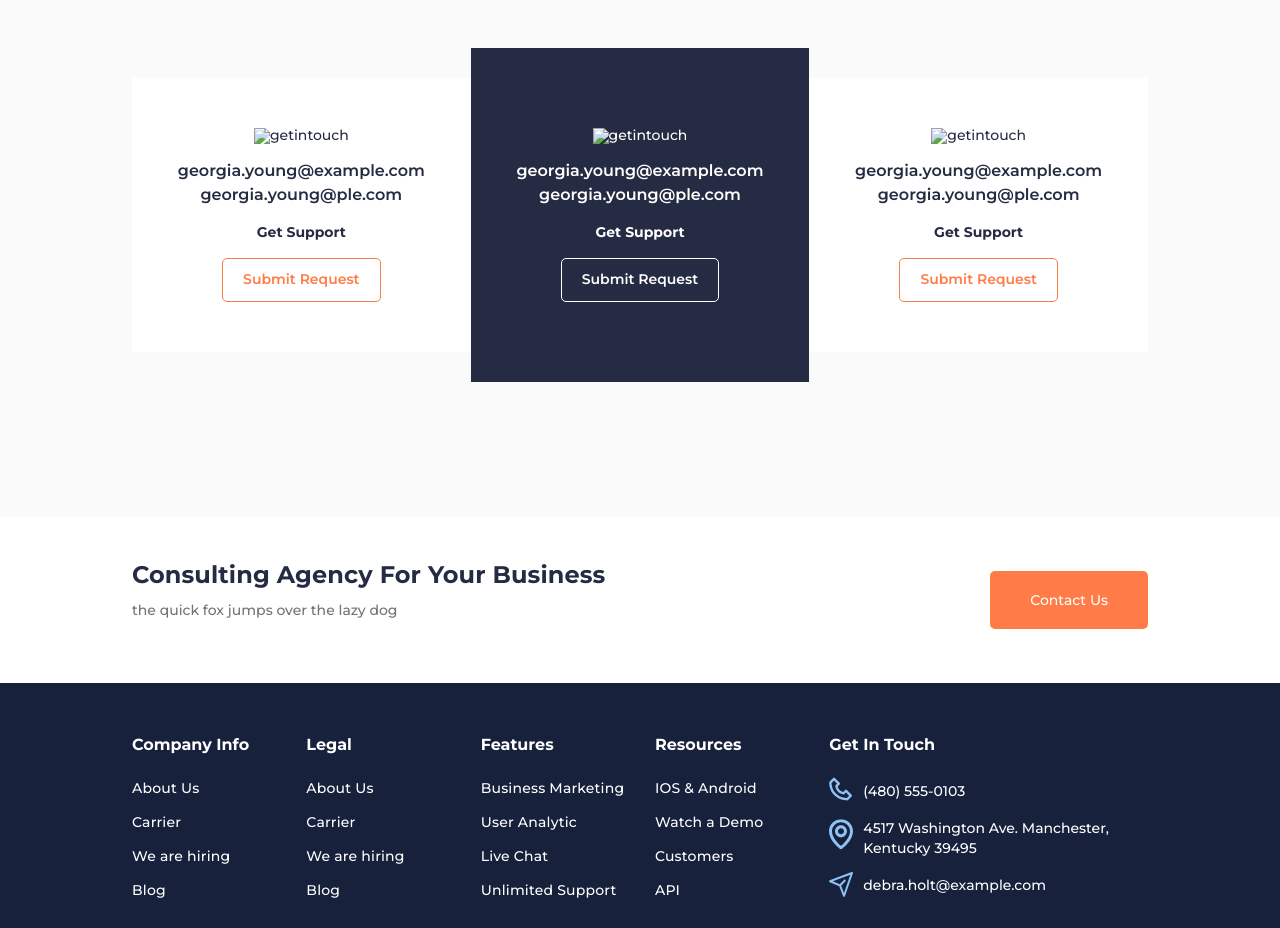
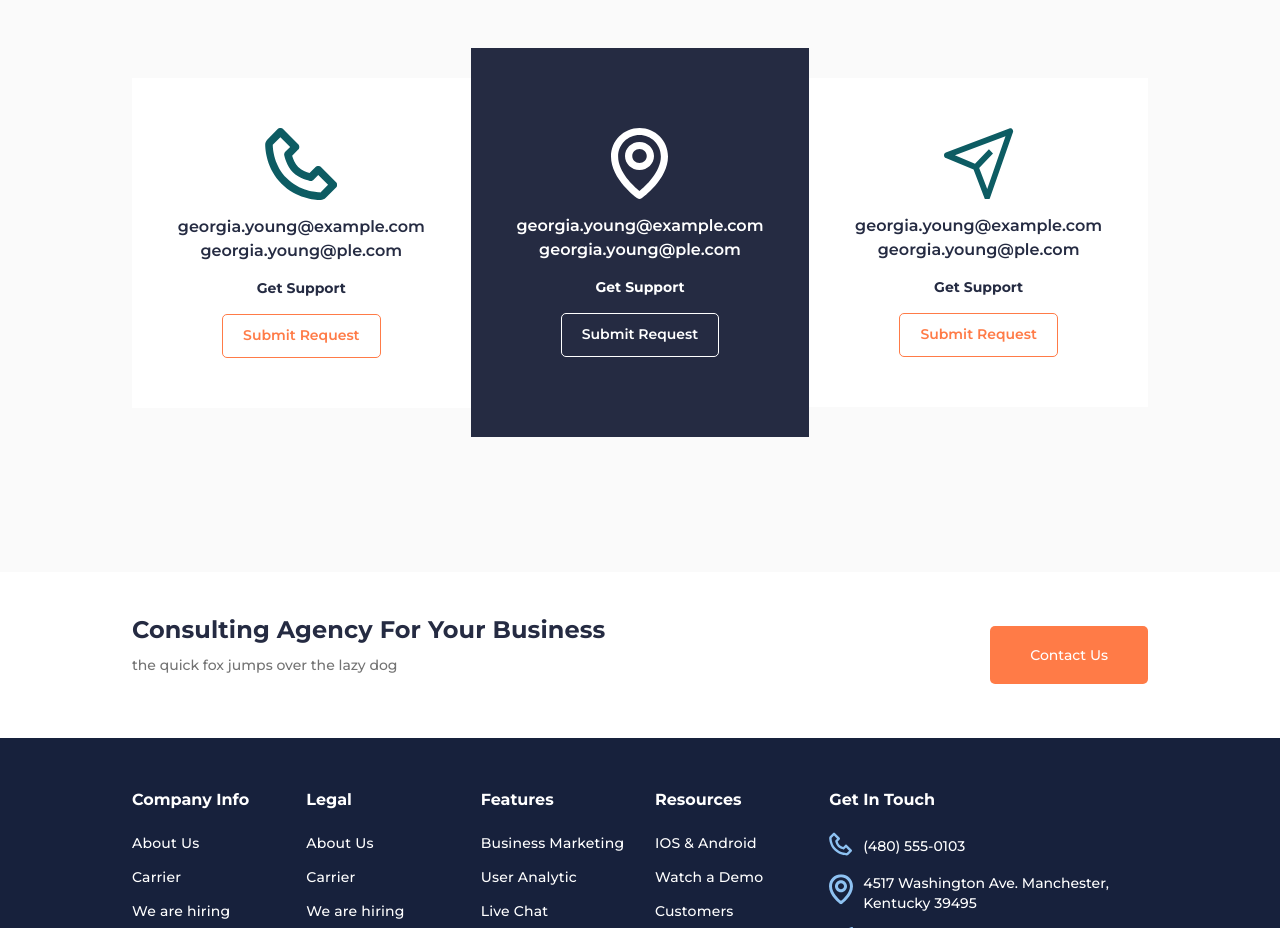
Before and after one commit to 8807010/Relvise, a plain HTML site: page index.html in a window 1280 px wide. Shown: the part 3500-4428 px from the top of the page. Drawn offline with Linux system fonts and the light colour scheme; the site is published under a folder, as on GitHub Pages, so addresses that start at the root find nothing.

Commit message:
change svg and logo

```diff
--- a/index.html
+++ b/index.html
@@ -321,7 +321,7 @@
                     <div class="getintouch__items">
                         <div class="getintouch__item item-getintouch">
                             <div class="item-getintouch__icon">
-                                <img src="/img/getintouch/01.svg" alt="getintouch">
+                                <img src="./img/getintouch/01.svg" alt="getintouch">
                             </div>
                             <div class="item-getintouch__emails">
                                 <a href="mailto:georgia.young@example.com"
@@ -331,12 +331,11 @@
                             </div>
                             <div class="item-getintouch__label">Get Support</div>
                             <a href="" class="item-getintouch__button">Submit Request</a>
-
                         </div>
 
                         <div class="getintouch__item item-getintouch item-getintouch_active">
                             <div class="item-getintouch__icon">
-                                <img src="/img/getintouch/02.svg" alt="getintouch">
+                                <img src="./img/getintouch/02.svg" alt="getintouch">
                             </div>
                             <div class="item-getintouch__emails">
                                 <a href="mailto:georgia.young@example.com"
@@ -350,7 +349,7 @@
 
                         <div class="getintouch__item item-getintouch">
                             <div class="item-getintouch__icon">
-                                <img src="/img/getintouch/03.svg" alt="getintouch">
+                                <img src="./img/getintouch/03.svg" alt="getintouch">
                             </div>
                             <div class="item-getintouch__emails">
                                 <a href="mailto:georgia.young@example.com"
```
